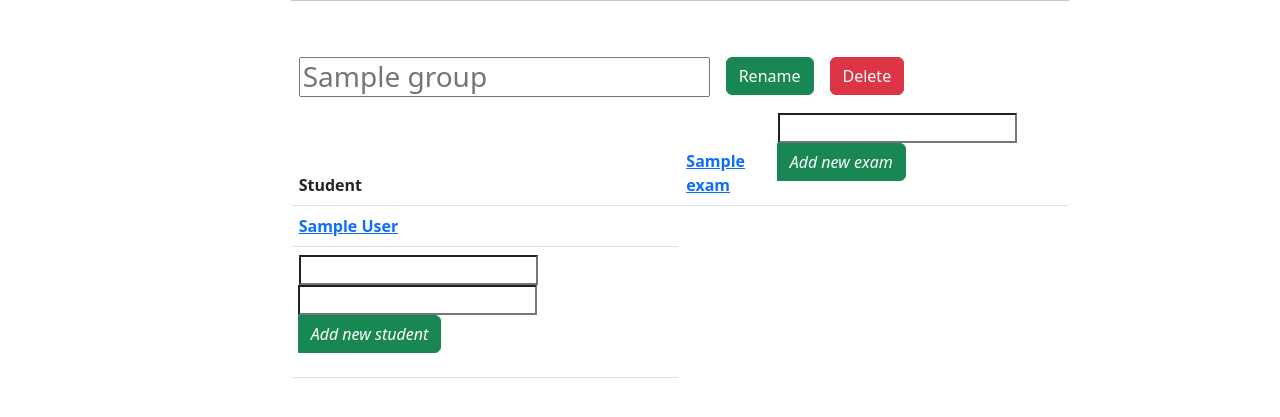
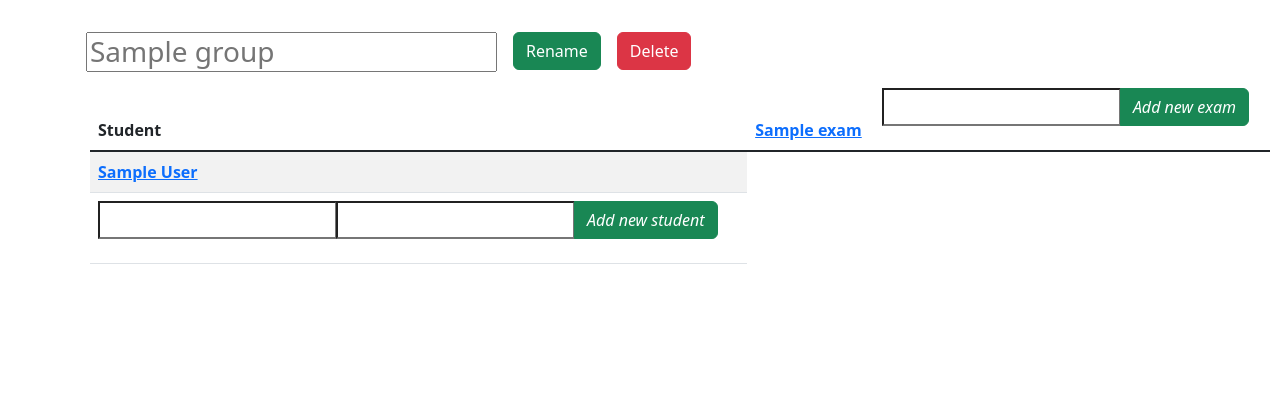
Before and after one commit to JontePonte/StudentResultSaverWeb, a Django app: page /group/1 in a window 1280 px wide. Shown: the part 56-473 px from the top of the page. Run offline with Django 4.2, Linux system fonts and the light colour scheme; a user stored in the database is signed in; tables that the repository leaves empty hold one stand-in row (values such as "Sample post"); lists and menus that the app fills with data are empty; some libraries are stand-ins or nearby versions.

Commit message:
Fixed some layout problems in base and pu table in scroll box

```diff
--- a/website/main/templates/main/base.html
+++ b/website/main/templates/main/base.html
@@ -64,15 +64,9 @@
           </nav>
 
         <div class="main", id="content", name="content">
-            <div class="row justify-content-center">
-                <div class="col-8">
-                    <hr class="mt-0 mb-4">
-
-                        {% block content %}
-                        {% endblock %}
-
-                </div>
-            </div>
+        <div class="row justify-content-center">
+            {% block content %}
+            {% endblock %}
         </div>
 
         <!-- Bootstrap js -->
--- a/website/main/templates/main/group.html
+++ b/website/main/templates/main/group.html
@@ -24,8 +24,11 @@
         </div>
     </div>
 
-    <!-- List of students -->
-    <table class="table">
+    <div class="container">
+    <div class="row">
+    <div class="col-lg-12">
+    <div class="overflow-scroll">
+    <table class="table table-striped">
         <thead>
             <tr>
                 <th>Student</th>
@@ -44,7 +47,8 @@
                 </th>
             </tr>
         </thead>
-        <tbody>
+        <tbody class="table-group-divider">
+            <!-- List of students -->
             {% for student in gr.student.all %}
             <tr>
                 <th><a href="/student/{{student.id}}">{{student.first_name}} {{student.last_name}}</a></th>
@@ -65,5 +69,9 @@
             </tr>
         </tbody>
     </table>
+    </div>
+    </div>
+    </div>
+    </div>
 
 {% endblock %}
```
